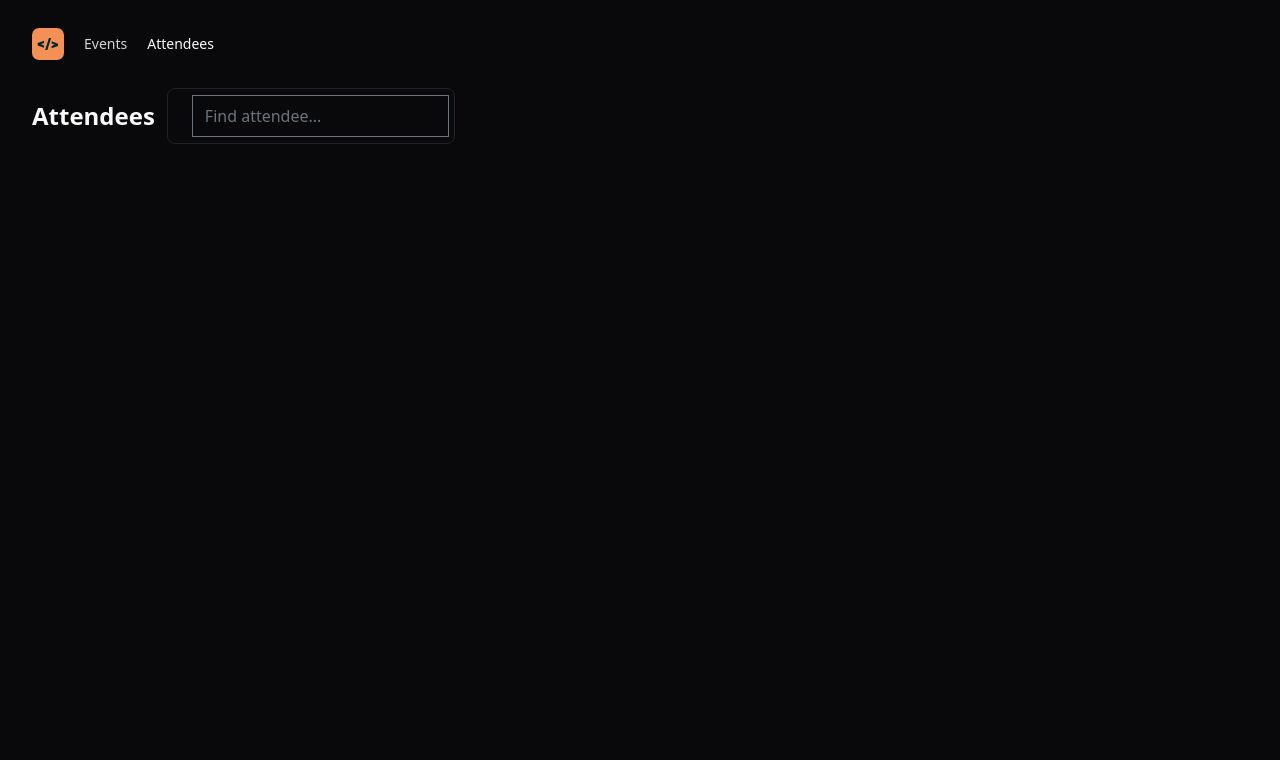
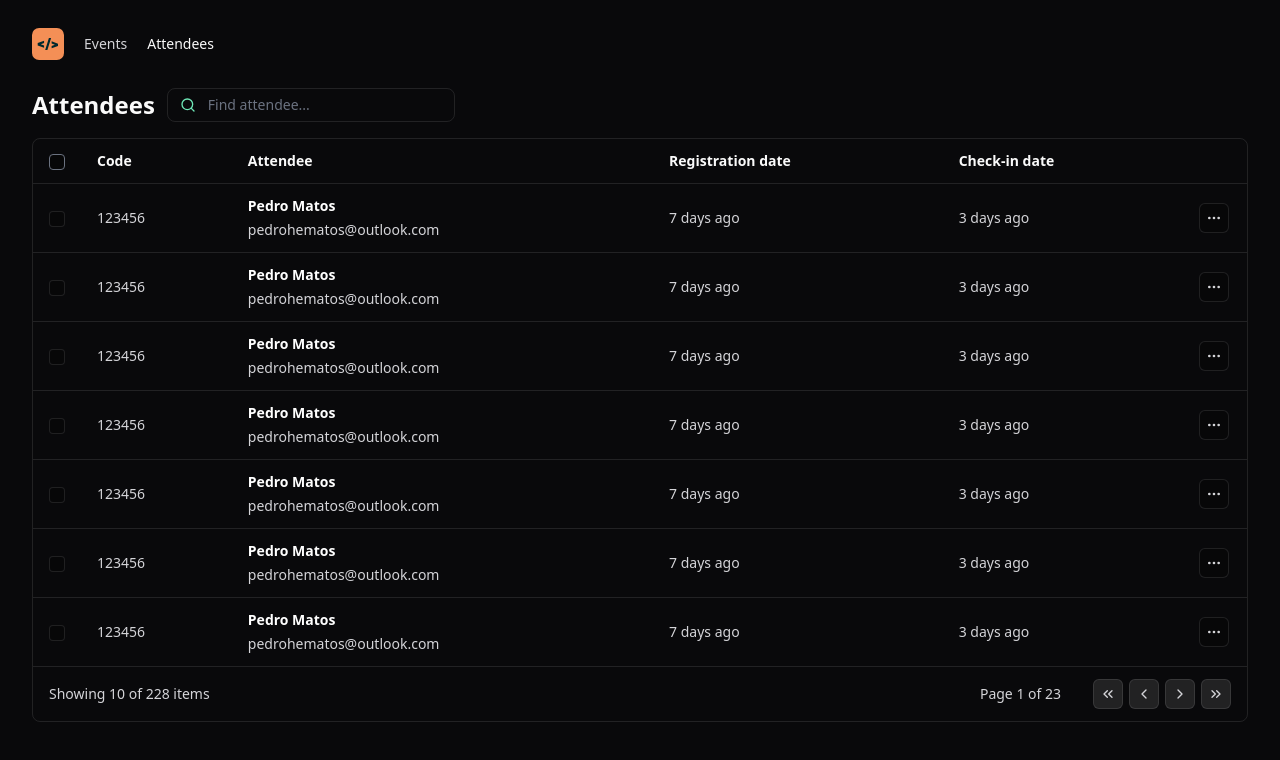
Before and after one commit to pedrohematos/pass-in-webapp, a React (Vite) app: page / in a window 1280 px wide. Shown: the top 760 px of the page. Built offline with nearby package versions, Linux system fonts and the light colour scheme.

Commit message:
feat: wip AttendeeList

```diff
--- a/src/components/attendee-list.tsx
+++ b/src/components/attendee-list.tsx
@@ -1,17 +1,128 @@
-import { Search } from "lucide-react";
+import {
+  ChevronLeft,
+  ChevronRight,
+  ChevronsLeft,
+  ChevronsRight,
+  MoreHorizontal,
+  Search,
+} from "lucide-react";
 
 export function AttendeeList() {
   return (
+    <div className="flex flex-col gap-4">
       <div className="flex gap-3 items-center">
         <h1 className="text-2xl font-bold">Attendees</h1>
 
-      <div className="px-3 w-72 py-1.5 border border-white/10 rounded-lg text-sm flex items-center gap-3">
+        <div className="px-3 w-72 py-1.5 border border-white/10 rounded-lg flex items-center gap-3">
           <Search className="size-4 text-emerald-300" />
           <input
-          className="bg-transparent flex-1 outline-none"
+            className="bg-transparent flex-1 outline-none border-0 p-0 text-sm"
             placeholder="Find attendee..."
           ></input>
         </div>
       </div>
+
+      <div className="w-full border border-white/10 rounded-lg">
+        <table className="w-full">
+          <thead>
+            <tr className="border-b border-white/10">
+              <th
+                style={{ width: 48 }}
+                className="py-3 px-4 text-sm font-semibold text-left"
+              >
+                <input
+                  type="checkbox"
+                  className="size-4 bg-black/20 rounded border-white/1 checked:bg-orange-400"
+                ></input>
+              </th>
+              <th className="py-3 px-4 text-sm font-semibold text-left">
+                Code
+              </th>
+              <th className="py-3 px-4 text-sm font-semibold text-left">
+                Attendee
+              </th>
+              <th className="py-3 px-4 text-sm font-semibold text-left">
+                Registration date
+              </th>
+              <th className="py-3 px-4 text-sm font-semibold text-left">
+                Check-in date
+              </th>
+              <th
+                style={{ width: 64 }}
+                className="py-3 px-4 text-sm font-semibold text-left"
+              ></th>
+            </tr>
+          </thead>
+
+          <tbody>
+            {Array.from({ length: 7 }).map((_, index) => {
+              return (
+                <tr
+                  key={index}
+                  className="border-b border-white/10 hover:bg-white/5"
+                >
+                  <td className="py-3 px-4 text-sm text-zinc-300">
+                    <input
+                      type="checkbox"
+                      className="size-4 bg-black/20 rounded border-white/10"
+                    ></input>
+                  </td>
+                  <td className="py-3 px-4 text-sm text-zinc-300">123456</td>
+                  <td className="py-3 px-4 text-sm text-zinc-300">
+                    <div className="flex flex-col gap-1">
+                      <span className="font-semibold text-white">
+                        Pedro Matos
+                      </span>
+                      <span>pedrohematos@outlook.com</span>
+                    </div>
+                  </td>
+                  <td className="py-3 px-4 text-sm text-zinc-300">
+                    7 days ago
+                  </td>
+                  <td className="py-3 px-4 text-sm text-zinc-300">
+                    3 days ago
+                  </td>
+                  <td className="py-3 px-4 text-sm text-zinc-300">
+                    <button className="bg-black/20 border border-white/10 rounded-md p-1.5">
+                      <MoreHorizontal className="size-4" />
+                    </button>
+                  </td>
+                </tr>
+              );
+            })}
+          </tbody>
+          <tfoot>
+            <tr>
+              <td className="py-3 px-4 text-sm text-zinc-300" colSpan={3}>
+                Showing 10 of 228 items
+              </td>
+              <td
+                className="py-3 px-4 text-sm text-zinc-300 text-right"
+                colSpan={3}
+              >
+                <div className="inline-flex items-center gap-8">
+                  <span>Page 1 of 23</span>
+
+                  <div className="flex gap-1.5">
+                    <button className="bg-white/10 border border-white/10 rounded-md p-1.5">
+                      <ChevronsLeft className="size-4" />
+                    </button>
+                    <button className="bg-white/10 border border-white/10 rounded-md p-1.5">
+                      <ChevronLeft className="size-4" />
+                    </button>
+                    <button className="bg-white/10 border border-white/10 rounded-md p-1.5">
+                      <ChevronRight className="size-4" />
+                    </button>
+                    <button className="bg-white/10 border border-white/10 rounded-md p-1.5">
+                      <ChevronsRight className="size-4" />
+                    </button>
+                  </div>
+                </div>
+              </td>
+            </tr>
+          </tfoot>
+        </table>
+      </div>
+    </div>
   );
 }
```
Lines whose indentation alone changed are shown as unchanged.
